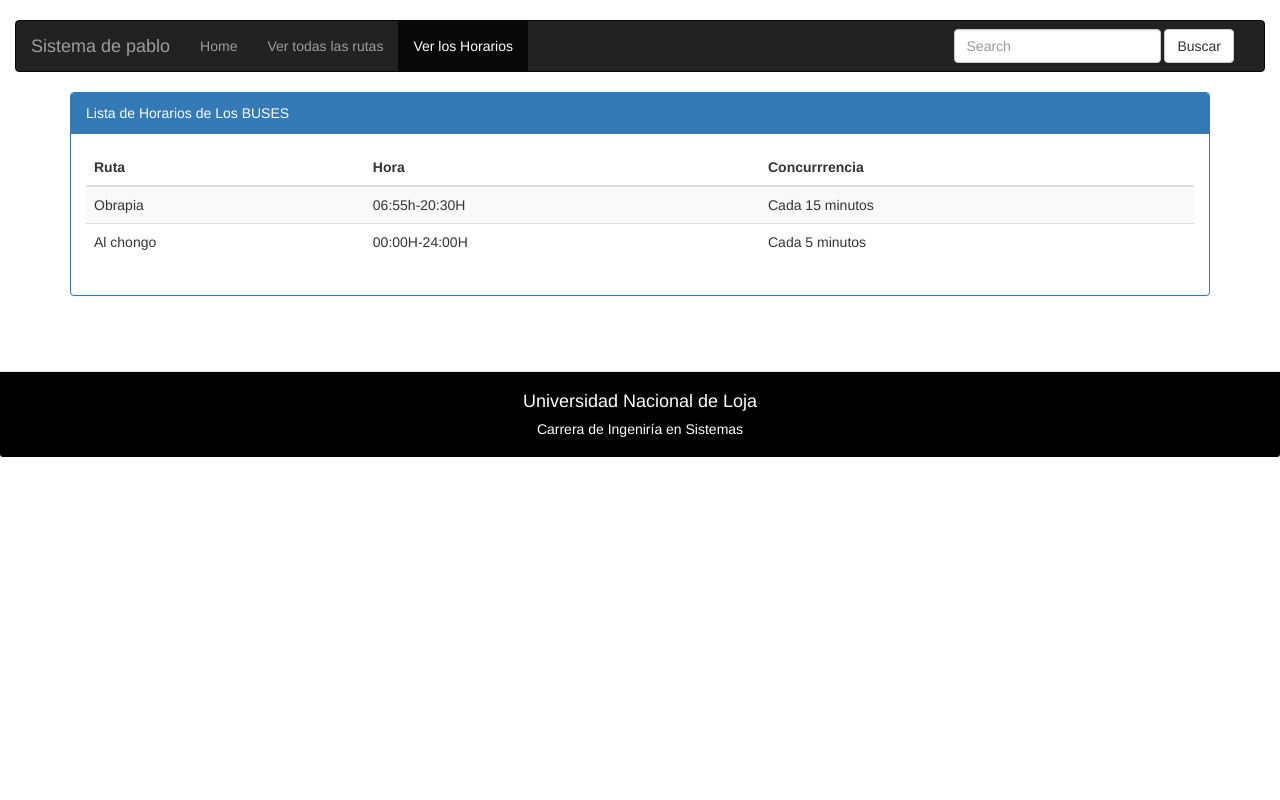
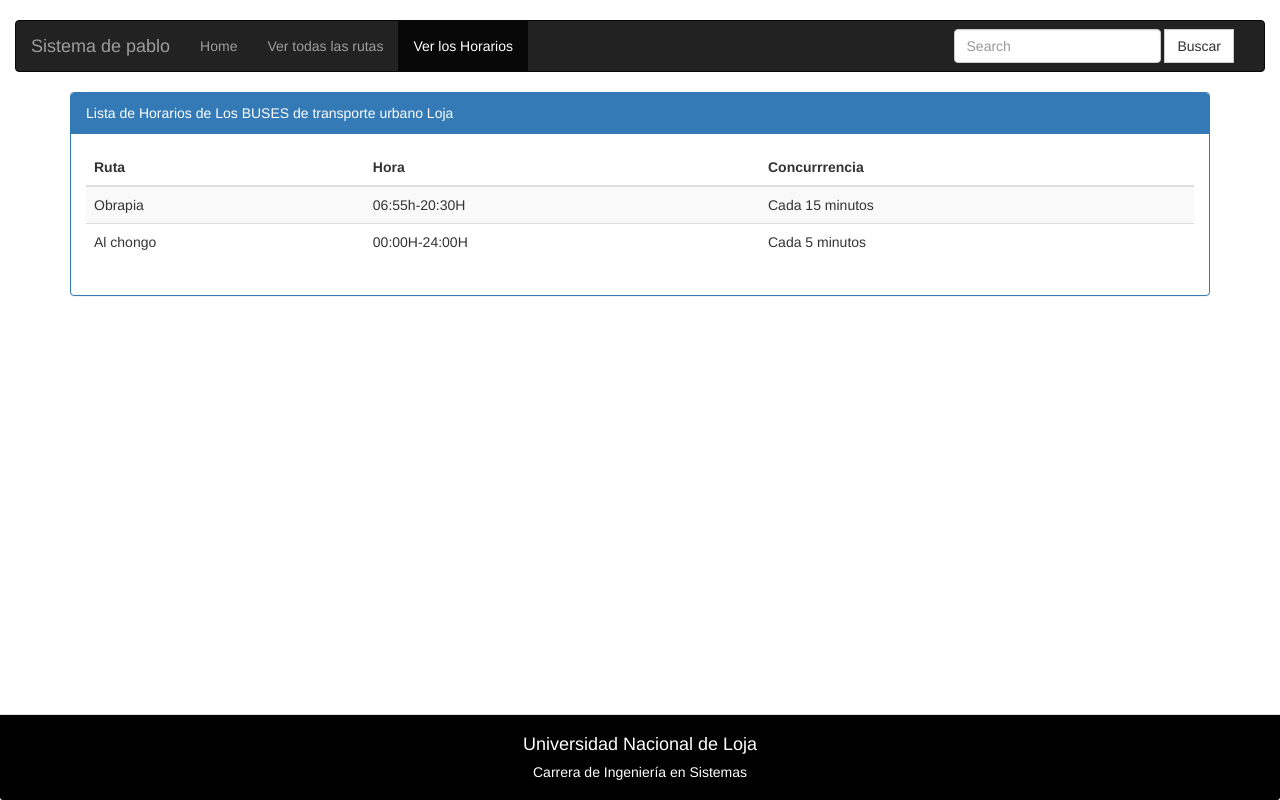
Before and after one commit to JaimeCabrera/blimp, a PHP site: page /horarios.html in a window 1280 px wide. Run offline with PHP 8.4, Linux system fonts and the light colour scheme; some libraries are stand-ins or nearby versions.

Commit message:
cambios de estilo
cambios en el css

```diff
--- a/public_html/css/stilos.css
+++ b/public_html/css/stilos.css
@@ -6,6 +6,14 @@
 
 body{
 
+}
+.btn{
+    border-radius: 0px;
+
+}
+#limpiar{
+    width: 82px;
+    margin-left: 2px;
 }
 .panel-footer{
     background-color: black;
--- a/public_html/horarios.html
+++ b/public_html/horarios.html
@@ -48,7 +48,7 @@
     <!--Pagina con el mapa de las ubicaciones de las paradas-->
     <div id="pagina4" class="container">
         <div class="panel panel-primary">
-            <div class="panel-heading">Lista de Horarios de Los BUSES</div>
+            <div class="panel-heading">Lista de Horarios de Los BUSES de transporte urbano Loja</div>
             <div class="panel-body">
                 <table class="table table-responsive table-striped">
                     <thead>
@@ -81,9 +81,9 @@
     <script async defer
             src="https://maps.googleapis.com/maps/api/js?key=AIzaSyBjPZ7jAEFCjZInh-HdL4S3O75-iH9ccJc&callback=initMap">
     </script>
-    <div class="panel-footer" id="footer">
+    <div class="panel-footer navbar-fixed-bottom" id="footer">
         <h4>Universidad Nacional de Loja</h4>
-        <h5>Carrera de Ingeniría en Sistemas</h5>
+        <h5>Carrera de Ingeniería en Sistemas</h5>
         <h5></h5>
     </div>
 </body>
--- a/public_html/index.html
+++ b/public_html/index.html
@@ -16,7 +16,7 @@ and open the template in the editor.
 
         <script type="text/javascript" src="js/bus.js"></script>
     </head>
-    <body oncontextmenu="return false" onkeydown="return false">
+    <body oncontextmenu="return false" onkeydown="return true">
         <br>
         <div class="container-fluid">
             <nav class="navbar navbar-inverse">
@@ -87,7 +87,7 @@ and open the template in the editor.
         </script>
         <div class="panel-footer" id="footer">
             <h4>Universidad Nacional de Loja</h4>
-            <h5>Carrera de Ingeniría en Sistemas</h5>
+            <h5>Carrera de Ingeniería en Sistemas</h5>
             <h5></h5>
         </div>
     </body>
--- a/public_html/js/bus.js
+++ b/public_html/js/bus.js
@@ -28,11 +28,12 @@ function validar() {
         return false;
     }
 }
-function limpiar(){
-    $('#limpiar').click(function() {
+function limpiar() {
+    $('#limpiar').click(function () {
+
+        $('input[type="text"]').val('');
         $('#alertaLugar').hide();
-    $('input[type="text"]').val('');
-  });
+    });
 }
 function initMap() {
     var map = new google.maps.Map(document.getElementById('map'), {
--- a/public_html/rutas.html
+++ b/public_html/rutas.html
@@ -46,9 +46,11 @@
         </div>
         <!--pagina-->
         <!--Pagina con el mapa de las ubicaciones de las paradas-->
+
         <div id="pagina3" class="container">
+            <h4>Rutas de los Buses Urabanos de la Ciudad de Loja</h4>
             <div id="map">
-                <p>sadasdsa</p>
+
             </div>
         </div>
         <!--fin de la pagina-->
@@ -59,7 +61,7 @@
         </script>
         <div class="panel-footer" id="footer">
             <h4>Universidad Nacional de Loja</h4>
-            <h5>Carrera de Ingeniría en Sistemas</h5>
+            <h5>Carrera de Ingeniería en Sistemas</h5>
             <h5></h5>
         </div>
     </body>
```
